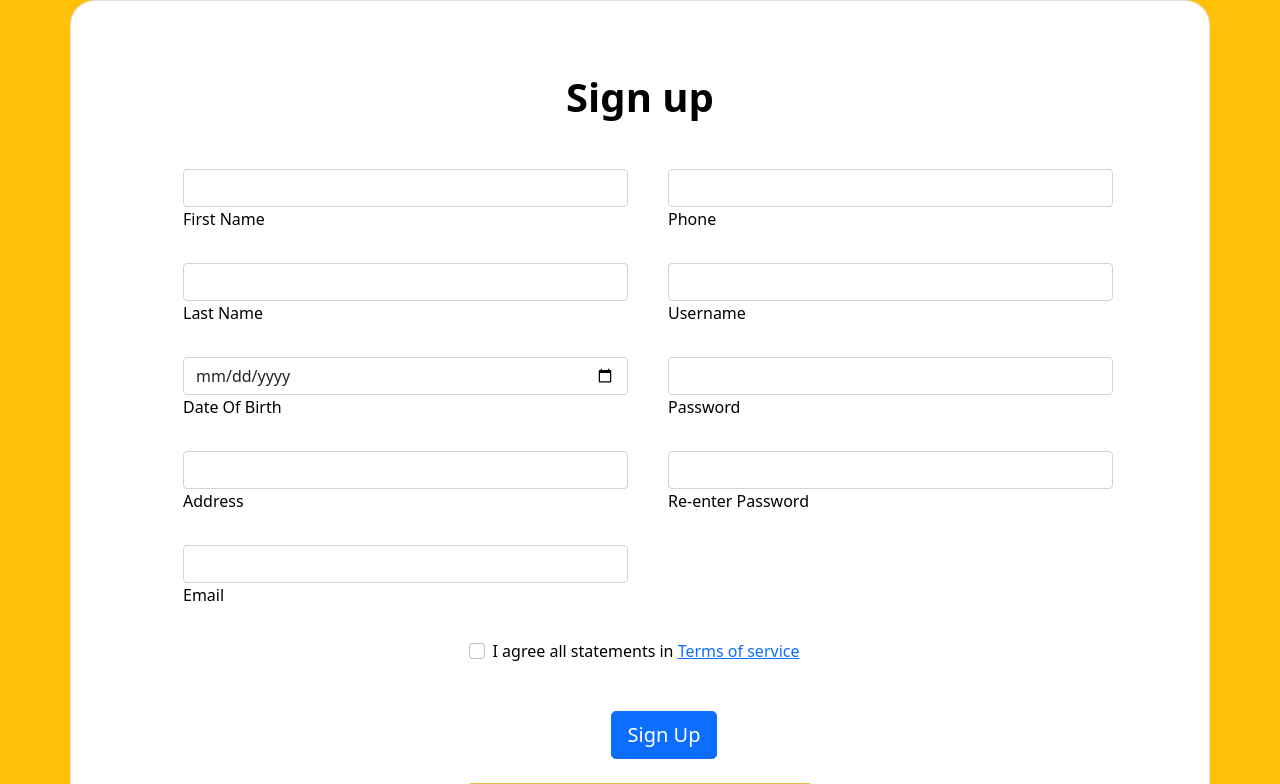
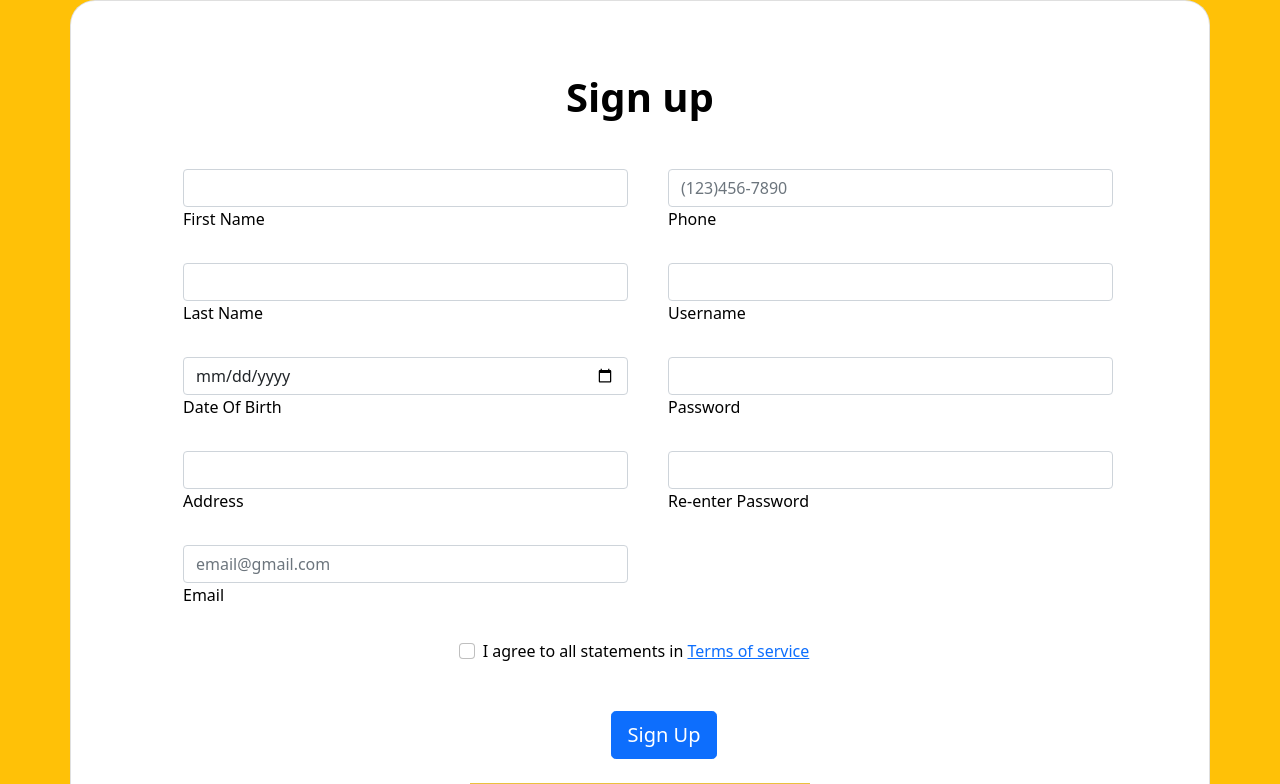
Before and after one commit to Lucky-Badger/SideJob, a Django app: page /createAccount/ in a window 1280 px wide. Shown: the top 784 px of the page. Run offline with Django 4.2, Linux system fonts and the light colour scheme.

Commit message:
Added placeholders to create account page, fixed typos

```diff
--- a/Group3Capstone/templates/createAccountsPage.html
+++ b/Group3Capstone/templates/createAccountsPage.html
@@ -51,7 +51,7 @@
                                 <div class="d-flex flex-row align-items-center mb-4">
                                     <i class="fas fa-envelope fa-lg me-3 fa-fw"></i>
                                     <div class="form-outline flex-fill mb-0">
-                                        <input type="email" id="form3Example3c" name="Email" class="form-control"/>
+                                        <input type="email" id="form3Example3c" placeholder="email@gmail.com" name="Email" class="form-control"/>
                                         <label class="form-label" for="form3Example3c">Email</label>
                                     </div>
                                 </div>
@@ -60,7 +60,7 @@
                                 <div class="d-flex flex-row align-items-center mb-4">
                                     <i class="fas fa-envelope fa-lg me-3 fa-fw"></i>
                                     <div class="form-outline flex-fill mb-0">
-                                        <input type="tel" id="form3Example3c" name="PhoneNumber"
+                                        <input type="tel" id="form3Example3c" placeholder="(123)456-7890" name="PhoneNumber"
                                                class="form-control"/>
                                         <label class="form-label" for="form3Example3c">Phone</label>
                                     </div>
@@ -98,7 +98,7 @@
                                         id="form2Example3c"
                                 />
                                 <label class="form-check-label" for="form2Example3">
-                                    I agree all statements in <a href="#!">Terms of service</a>
+                                    I agree to all statements in <a href="#!">Terms of service</a>
                                 </label>
                             </div>
                             <div class="d-flex justify-content-center mx-4 mb-3 mb-lg-4">
--- a/Group3Capstone/templates/editaccount.html
+++ b/Group3Capstone/templates/editaccount.html
@@ -50,7 +50,7 @@
                 <div class="card text-black" style="border-radius: 25px;">
                     <div class="card-body p-md-5" >
                         <div class="row justify-content-center">
-                            <p class="text-center h1 fw-bold mb-5 mx-1 mx-md-4 mt-4">Edit information</p>
+                            <p class="text-center h1 fw-bold mb-5 mx-1 mx-md-4 mt-4">Edit Information</p>
                             <form class="mx-1 mx-md-4"c method = "post">
                                 {% csrf_token %}
 
```
